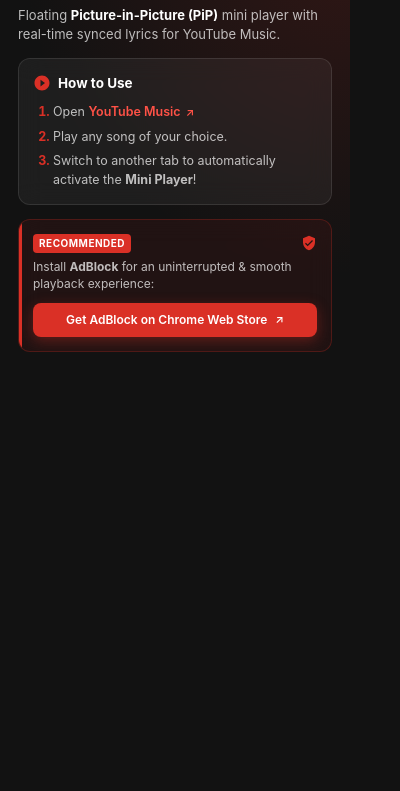
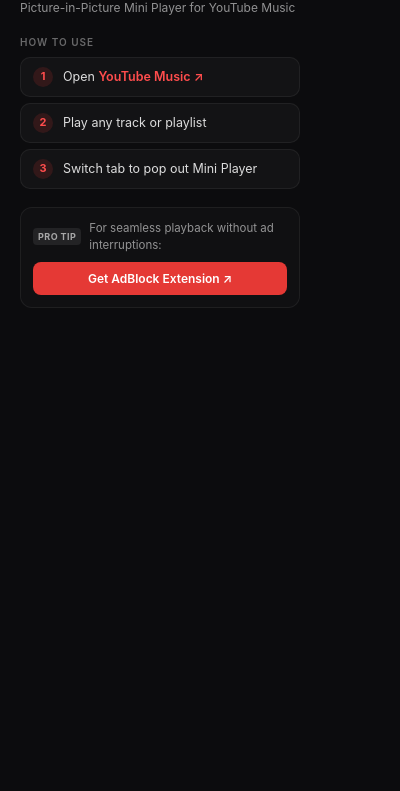
Before and after one commit to Dinhbinh02/lyra, a browser extension: page popup.html in a window 400 px wide. Shown: the part 53-844 px from the top of the page. Drawn offline with Linux system fonts and the light colour scheme.

Commit message:
style: overhaul popup design to clean minimal anti-slop aesthetic

```diff
--- a/popup.css
+++ b/popup.css
@@ -1,19 +1,3 @@
-:root {
-    --bg-color: #121212;
-    --card-bg: rgba(255, 255, 255, 0.05);
-    --card-hover-bg: rgba(255, 255, 255, 0.08);
-    --card-border: rgba(255, 255, 255, 0.1);
-    --text-primary: #ffffff;
-    --text-secondary: rgba(255, 255, 255, 0.72);
-    --text-muted: rgba(255, 255, 255, 0.45);
-    --accent-red: #DA3026;
-    --accent-red-hover: #ef382c;
-    --accent-red-glow: rgba(218, 48, 38, 0.35);
-    --radius-lg: 16px;
-    --radius-md: 12px;
-    --radius-sm: 8px;
-}
-
 * {
     box-sizing: border-box;
     margin: 0;
@@ -21,227 +5,161 @@
 }
 
 body {
-    width: 350px;
-    background-color: var(--bg-color);
-    color: var(--text-primary);
-    font-family: -apple-system, BlinkMacSystemFont, "Segoe UI", Roboto, Helvetica, Arial, sans-serif;
-    font-size: 13.5px;
-    line-height: 1.5;
+    width: 320px;
+    background-color: #0c0c0e;
+    color: #ffffff;
+    font-family: -apple-system, BlinkMacSystemFont, "SF Pro Text", "Segoe UI", Roboto, sans-serif;
+    font-size: 13px;
+    line-height: 1.45;
     user-select: none;
     -webkit-font-smoothing: antialiased;
 }
 
-.popup-container {
-    padding: 18px;
+.popup {
+    padding: 20px;
     display: flex;
     flex-direction: column;
-    gap: 14px;
-    background: radial-gradient(circle at top right, rgba(218, 48, 38, 0.15), transparent 60%);
+    gap: 18px;
 }
 
 /* Header */
 .header {
     display: flex;
-    align-items: center;
-    justify-content: space-between;
+    flex-direction: column;
+    gap: 4px;
 }
 
-.brand {
+.title {
+    font-size: 20px;
+    font-weight: 700;
+    letter-spacing: -0.02em;
+    color: #ffffff;
+}
+
+.subtitle {
+    font-size: 12px;
+    color: rgba(255, 255, 255, 0.55);
+    line-height: 1.4;
+}
+
+/* Section & Steps */
+.section {
+    display: flex;
+    flex-direction: column;
+    gap: 8px;
+}
+
+.section-label {
+    font-size: 10px;
+    font-weight: 600;
+    letter-spacing: 0.1em;
+    color: rgba(255, 255, 255, 0.38);
+    text-transform: uppercase;
+}
+
+.steps {
+    display: flex;
+    flex-direction: column;
+    gap: 6px;
+}
+
+.step-item {
     display: flex;
     align-items: center;
     gap: 10px;
+    padding: 9px 12px;
+    background: rgba(255, 255, 255, 0.03);
+    border: 1px solid rgba(255, 255, 255, 0.06);
+    border-radius: 10px;
+    transition: background 0.15s ease, border-color 0.15s ease;
 }
 
-.logo {
-    width: 34px;
-    height: 34px;
-    border-radius: var(--radius-sm);
-    filter: drop-shadow(0 4px 12px rgba(218, 48, 38, 0.4));
-    transition: transform 0.2s ease;
+.step-item:hover {
+    background: rgba(255, 255, 255, 0.05);
+    border-color: rgba(255, 255, 255, 0.1);
 }
 
-.logo:hover {
-    transform: scale(1.06);
+.step-num {
+    width: 20px;
+    height: 20px;
+    border-radius: 50%;
+    background: rgba(229, 57, 53, 0.15);
+    color: #ff4d4d;
+    font-size: 11px;
+    font-weight: 700;
+    display: flex;
+    align-items: center;
+    justify-content: center;
+    flex-shrink: 0;
 }
 
-.brand-text {
+.step-content {
+    font-size: 12.5px;
+    color: rgba(255, 255, 255, 0.85);
+}
+
+.yt-link {
+    color: #ff4d4d;
+    font-weight: 600;
+    text-decoration: none;
+    transition: opacity 0.15s ease;
+}
+
+.yt-link:hover {
+    opacity: 0.85;
+    text-decoration: underline;
+}
+
+/* Tip Box */
+.tip-box {
+    padding: 12px;
+    background: rgba(255, 255, 255, 0.02);
+    border: 1px solid rgba(255, 255, 255, 0.06);
+    border-radius: 12px;
+    display: flex;
+    flex-direction: column;
+    gap: 8px;
+}
+
+.tip-header {
     display: flex;
     align-items: center;
     gap: 8px;
 }
 
-.title {
-    font-size: 18px;
+.tip-tag {
+    font-size: 9px;
     font-weight: 700;
-    letter-spacing: -0.3px;
-    color: var(--text-primary);
+    letter-spacing: 0.05em;
+    padding: 2px 5px;
+    border-radius: 4px;
+    background: rgba(255, 255, 255, 0.08);
+    color: rgba(255, 255, 255, 0.6);
+    flex-shrink: 0;
 }
 
-.badge {
-    font-size: 10.5px;
-    font-weight: 600;
-    padding: 2px 7px;
-    border-radius: 20px;
-    background: rgba(218, 48, 38, 0.2);
-    color: #ff5247;
-    border: 1px solid rgba(218, 48, 38, 0.35);
+.tip-text {
+    font-size: 11.5px;
+    color: rgba(255, 255, 255, 0.55);
 }
 
-/* Intro */
-.intro {
-    color: var(--text-secondary);
-    font-size: 13px;
-    line-height: 1.45;
-}
-
-.intro strong {
-    color: var(--text-primary);
-}
-
-/* Cards System */
-.card {
-    background: var(--card-bg);
-    border: 1px solid var(--card-border);
-    border-radius: var(--radius-md);
-    padding: 14px;
-    backdrop-filter: blur(12px);
-    transition: border-color 0.2s ease, background 0.2s ease;
-}
-
-.card:hover {
-    background: var(--card-hover-bg);
-    border-color: rgba(255, 255, 255, 0.16);
-}
-
-.card-title {
-    font-size: 13.5px;
-    font-weight: 650;
-    color: var(--text-primary);
-    display: flex;
-    align-items: center;
-    gap: 7px;
-    margin-bottom: 10px;
-}
-
-.card-title .icon {
-    color: var(--accent-red);
-}
-
-/* Steps List */
-.steps-list {
-    padding-left: 20px;
-    color: var(--text-secondary);
-    display: flex;
-    flex-direction: column;
-    gap: 6px;
-}
-
-.steps-list li {
-    font-size: 12.5px;
-}
-
-.steps-list li::marker {
-    color: var(--accent-red);
-    font-weight: bold;
-}
-
-/* Links */
-.link {
-    color: #ff5247;
-    text-decoration: none;
-    font-weight: 600;
-    transition: color 0.15s ease, text-decoration 0.15s ease;
-}
-
-.link:hover {
-    color: #ff7a72;
-    text-decoration: underline;
-}
-
-.ext-icon {
-    font-size: 11px;
-    margin-left: 2px;
-    display: inline-block;
-}
-
-/* Note Card (AdBlock) */
-.note-card {
-    background: rgba(218, 48, 38, 0.08);
-    border: 1px solid rgba(218, 48, 38, 0.25);
-    position: relative;
-    overflow: hidden;
-}
-
-.note-card::before {
-    content: "";
-    position: absolute;
-    top: 0;
-    left: 0;
-    width: 3px;
-    height: 100%;
-    background: var(--accent-red);
-}
-
-.note-header {
-    display: flex;
-    align-items: center;
-    justify-content: space-between;
-    margin-bottom: 6px;
-}
-
-.note-tag {
-    font-size: 10px;
-    font-weight: 700;
-    text-transform: uppercase;
-    letter-spacing: 0.5px;
-    padding: 2px 6px;
-    border-radius: 4px;
-    background: var(--accent-red);
-    color: #ffffff;
-}
-
-.shield-icon {
-    color: var(--accent-red);
-}
-
-.note-text {
-    font-size: 12px;
-    color: var(--text-secondary);
-    margin-bottom: 10px;
-    line-height: 1.4;
-}
-
-.adblock-btn {
-    display: flex;
-    align-items: center;
-    justify-content: center;
-    gap: 6px;
-    width: 100%;
+.adblock-link {
+    display: block;
+    text-align: center;
     padding: 8px 12px;
-    background: var(--accent-red);
+    background: #e53935;
     color: #ffffff;
     font-size: 12px;
     font-weight: 600;
     text-decoration: none;
-    border-radius: var(--radius-sm);
-    box-shadow: 0 4px 14px var(--accent-red-glow);
-    transition: background 0.2s ease, transform 0.15s ease, box-shadow 0.2s ease;
+    border-radius: 8px;
+    transition: background 0.15s ease, opacity 0.15s ease;
 }
 
-.adblock-btn:hover {
-    background: var(--accent-red-hover);
-    transform: translateY(-1px);
-    box-shadow: 0 6px 18px rgba(218, 48, 38, 0.5);
+.adblock-link:hover {
+    background: #d32f2f;
 }
 
-.adblock-btn:active {
-    transform: translateY(0);
+.adblock-link:active {
+    opacity: 0.9;
 }
-
-/* Footer */
-.footer {
-    text-align: center;
-    font-size: 11px;
-    color: var(--text-muted);
-    padding-top: 2px;
-}
--- a/popup.html
+++ b/popup.html
@@ -7,50 +7,42 @@
   <link rel="stylesheet" href="popup.css">
 </head>
 <body>
-  <div class="popup-container">
+  <div class="popup">
     <!-- Header -->
-    <header class="header">
-      <div class="brand">
-        <h1 class="title">Lyra</h1>
-      </div>
-    </header>
-
-    <!-- Intro -->
-    <p class="intro">
-      Floating <strong>Picture-in-Picture (PiP)</strong> mini player with real-time synced lyrics for YouTube Music.
-    </p>
-
-    <!-- Usage Guide Card -->
-    <div class="card guide-card">
-      <h2 class="card-title">
-        <svg class="icon" viewBox="0 0 24 24" width="18" height="18" fill="currentColor">
-          <path d="M12 2C6.48 2 2 6.48 2 12s4.48 10 10 10 10-4.48 10-10S17.52 2 12 2zm-2 14.5v-9l6 4.5-6 4.5z"/>
-        </svg>
-        How to Use
-      </h2>
-      <ol class="steps-list">
-        <li>
-          Open <a href="https://music.youtube.com" target="_blank" class="link accent-link">YouTube Music <span class="ext-icon">↗</span></a>
-        </li>
-        <li>Play any song of your choice.</li>
-        <li>Switch to another tab to automatically activate the <strong>Mini Player</strong>!</li>
-      </ol>
+    <div class="header">
+      <h1 class="title">Lyra</h1>
+      <p class="subtitle">Picture-in-Picture Mini Player for YouTube Music</p>
     </div>
 
-    <!-- AdBlock Recommendation Note -->
-    <div class="card note-card">
-      <div class="note-header">
-        <span class="note-tag">Recommended</span>
-        <svg class="shield-icon" viewBox="0 0 24 24" width="16" height="16" fill="currentColor">
-          <path d="M12 1L3 5v6c0 5.55 3.84 10.74 9 12 5.16-1.26 9-6.45 9-12V5l-9-4zm-2 16l-4-4 1.41-1.41L10 14.17l6.59-6.59L18 9l-8 8z"/>
-        </svg>
+    <!-- Steps Section -->
+    <div class="section">
+      <div class="section-label">HOW TO USE</div>
+      <div class="steps">
+        <div class="step-item">
+          <span class="step-num">1</span>
+          <div class="step-content">
+            Open <a href="https://music.youtube.com" target="_blank" class="yt-link">YouTube Music ↗</a>
+          </div>
+        </div>
+        <div class="step-item">
+          <span class="step-num">2</span>
+          <div class="step-content">Play any track or playlist</div>
+        </div>
+        <div class="step-item">
+          <span class="step-num">3</span>
+          <div class="step-content">Switch tab to pop out Mini Player</div>
+        </div>
       </div>
-      <p class="note-text">
-        Install <strong>AdBlock</strong> for an uninterrupted & smooth playback experience:
-      </p>
-      <a href="https://chromewebstore.google.com/detail/adblock-%E2%80%94-block-ads-acros/gighmmpiobklfepjocnamgkkbiglidom?hl=en" target="_blank" class="adblock-btn">
-        <span>Get AdBlock on Chrome Web Store</span>
-        <span class="ext-icon">↗</span>
+    </div>
+
+    <!-- Tip Section -->
+    <div class="tip-box">
+      <div class="tip-header">
+        <span class="tip-tag">PRO TIP</span>
+        <span class="tip-text">For seamless playback without ad interruptions:</span>
+      </div>
+      <a href="https://chromewebstore.google.com/detail/adblock-%E2%80%94-block-ads-acros/gighmmpiobklfepjocnamgkkbiglidom?hl=en" target="_blank" class="adblock-link">
+        Get AdBlock Extension ↗
       </a>
     </div>
   </div>
```
